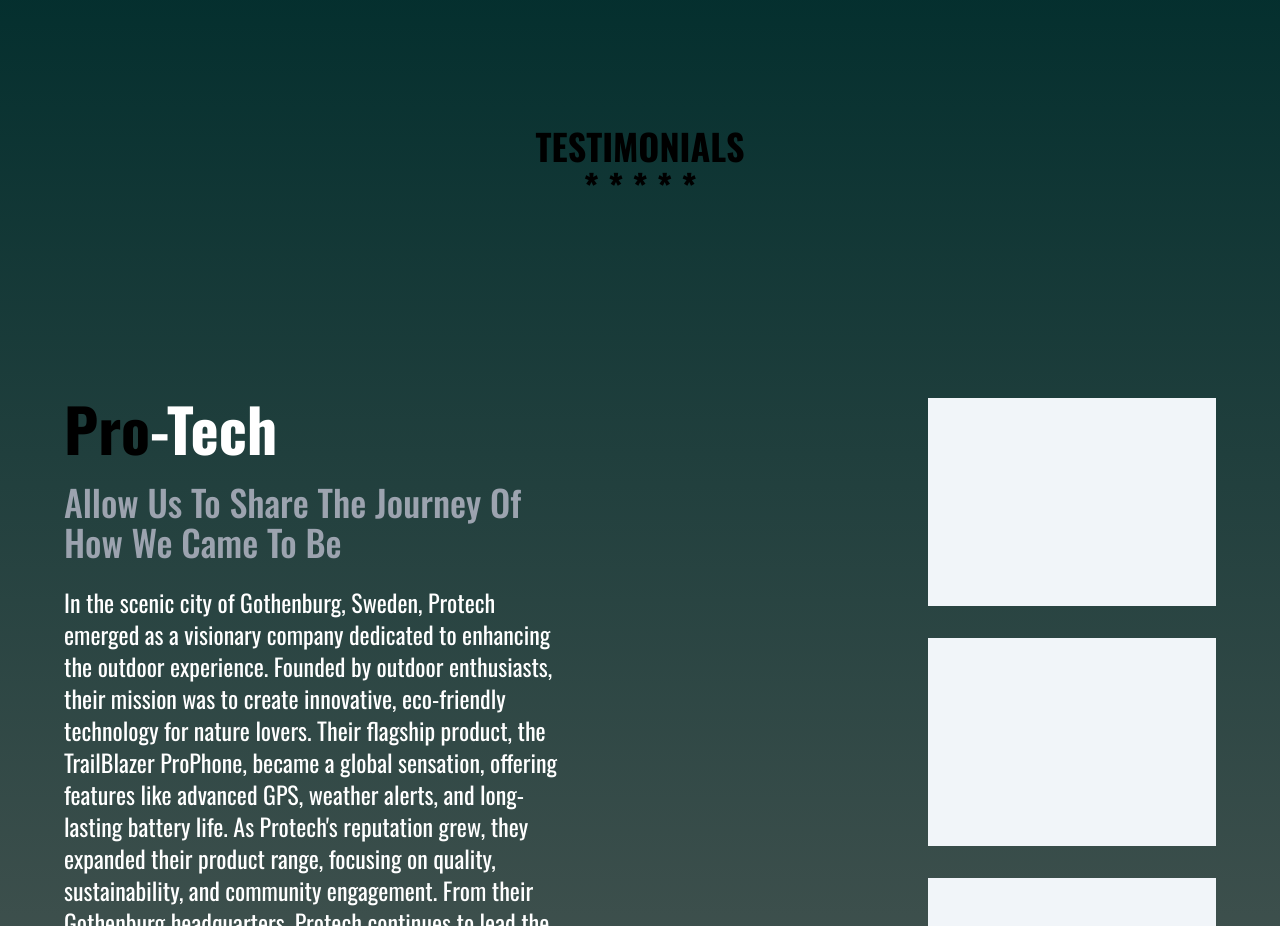
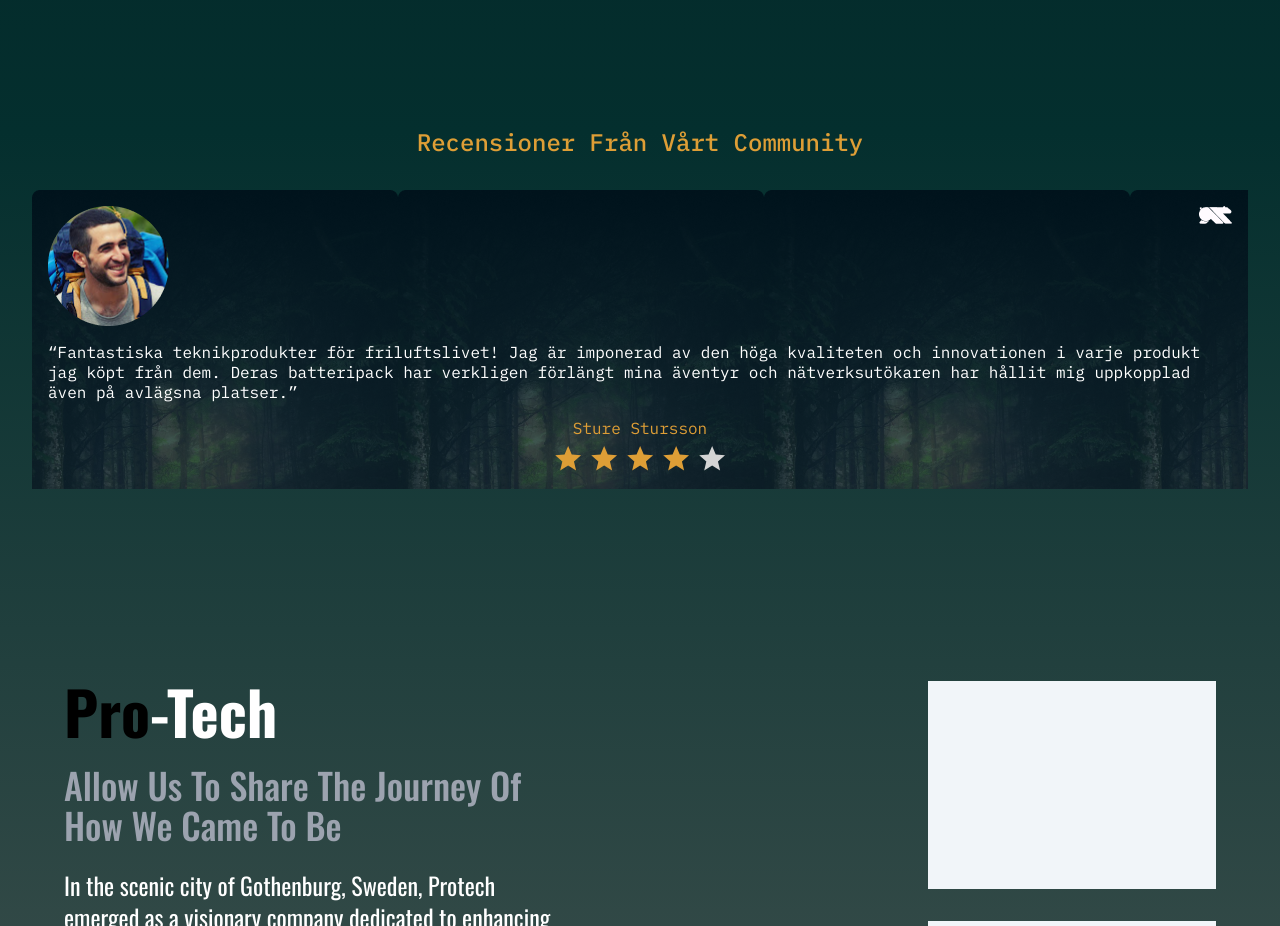
Before and after one commit to JoarHansson/ProTech, a website: page public/index.html in a window 1280 px wide. Shown: the part 2720-3646 px from the top of the page. Drawn offline with nearby package versions, Linux system fonts and the light colour scheme.

Commit message:
add static testimonials sections

```diff
--- a/public/index.html
+++ b/public/index.html
@@ -136,12 +136,41 @@
       </section>
 
       <!-- testimonials section: -->
-      <section class="my-16">
-        <div class="text-center text-4xl font-bold uppercase text-black">
-          testimonials
+      <section class="mx-8 my-16">
+        <div
+          class="text-proTechOrange mb-8 text-center font-IBM text-2xl font-medium capitalize leading-8">
+          Recensioner Från vårt community
         </div>
-        <div class="text-center text-4xl font-bold uppercase text-black">
-          * * * * *
+
+        <!-- card: -->
+        <div
+          class="flex flex-col gap-4 bg-[url('../assets/testimonials-card-bg.png')] p-4">
+          <div class="flex flex-row items-start justify-between">
+            <img
+              src="../assets/testimonials-person-1.png"
+              alt="Pro-Tech exclusive member Larry" />
+            <img src="../assets/logo-bear-white.png" alt="" />
+          </div>
+          <div class="font-IBM text-base font-normal leading-tight text-white">
+            “Fantastiska teknikprodukter för friluftslivet! Jag är imponerad av
+            den höga kvaliteten och innovationen i varje produkt jag köpt från
+            dem. Deras batteripack har verkligen förlängt mina äventyr och
+            nätverksutökaren har hållit mig uppkopplad även på avlägsna
+            platser.”
+          </div>
+          <div class="flex flex-col items-center gap-2">
+            <div
+              class="text-proTechOrange font-IBM text-base font-normal leading-tight">
+              Sture Stursson
+            </div>
+            <ul class="mx-auto flex flex-row gap-2">
+              <li><img src="../assets/star-orange.svg" alt="Orange star" /></li>
+              <li><img src="../assets/star-orange.svg" alt="Orange star" /></li>
+              <li><img src="../assets/star-orange.svg" alt="Orange star" /></li>
+              <li><img src="../assets/star-orange.svg" alt="Orange star" /></li>
+              <li><img src="../assets/star-grey.svg" alt="Grey star" /></li>
+            </ul>
+          </div>
         </div>
       </section>
       <!-- backstory section: -->
```
Also changed, not shown: assets/star-grey.svg (added), assets/star-orange.svg (added), assets/testimonials-card-bg.png (added), assets/testimonials-person-1.png (added), assets/testimonials-person-2.png (added), assets/testimonials-person-3.png (added), public/style.css.
